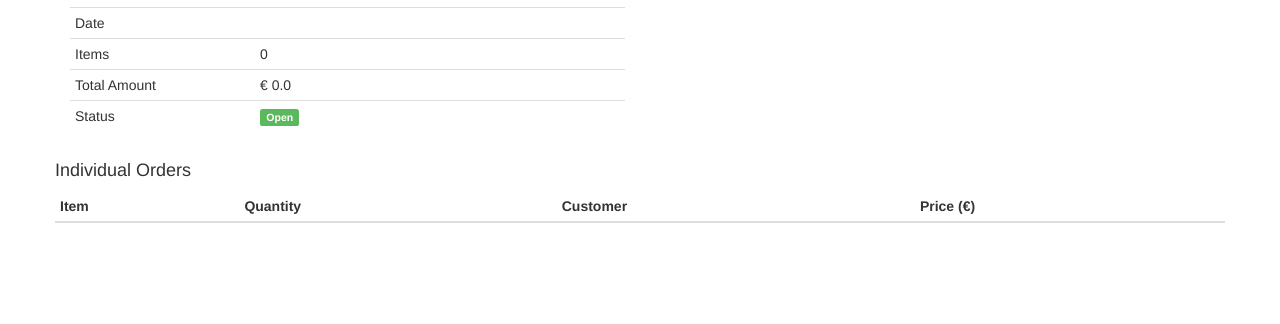
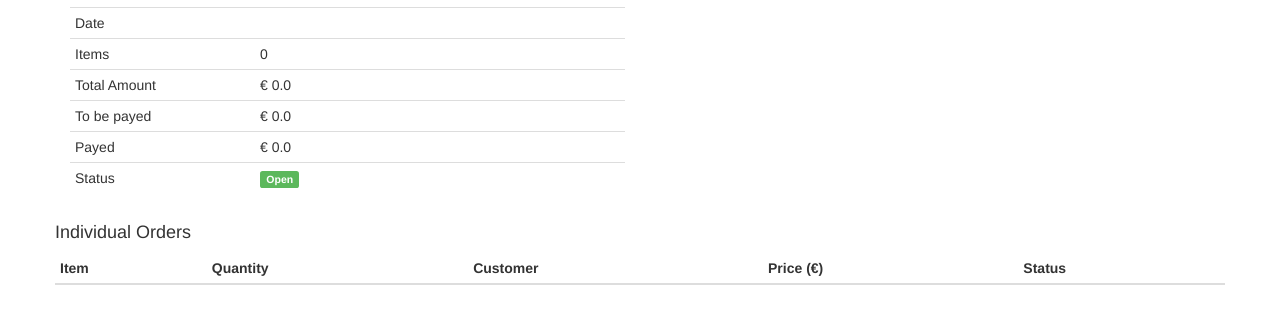
Before and after one commit to sandervalcke/eco-basket, a Flask app: page /orders/1 in a window 1280 px wide. Shown: the part 207-531 px from the top of the page. Run offline with Flask 2, Linux system fonts and the light colour scheme; the visitor is signed in with stand-in values (Sample User, id 1); data that the repository does not hold is empty; parts of the project's set-up code (start-up, migrations or seed data) failed here and were passed over; some libraries are stand-ins or nearby versions.

Commit message:
Marking individual orders as payed

```diff
--- a/bread/database.py
+++ b/bread/database.py
@@ -134,6 +134,16 @@
         return self.compute_price(self.order_items)
 
     @property
+    def price_to_be_payed(self):
+        return sum([order_item.item.price * order_item.quantity
+                    for order_item in self.order_items if not order_item.payed])
+
+    @property
+    def price_payed(self):
+        return sum([order_item.item.price * order_item.quantity
+                    for order_item in self.order_items if order_item.payed])
+
+    @property
     def is_closed(self):
         return set_utc_zone(datetime.utcnow()) > set_utc_zone(self.close_date_utc)
 
@@ -147,6 +157,7 @@
     user_id = Column(Integer, ForeignKey('users.id'), nullable=False)
     item_id = Column(Integer, ForeignKey('items.id'), nullable=False)
     quantity = Column(Integer, nullable=False, server_default='0')
+    payed = Column(Boolean, nullable=False, server_default='0')
 
     order = relationship('DbOrder', backref='order_items')
     item  = relationship('DbItem')
--- a/bread/templates/_macros.html
+++ b/bread/templates/_macros.html
@@ -24,3 +24,11 @@
     {% endif %}
   </div>
 {%- endmacro %}
+
+{% macro render_payed(is_payed) -%}
+  {% if not is_payed %}
+    <span class="label label-warning">To pay</span>
+  {% else %}
+    <span class="label label-success">Payed</span>
+  {% endif %}
+{%- endmacro %}
--- a/bread/templates/all_orders.html
+++ b/bread/templates/all_orders.html
@@ -6,7 +6,7 @@
 {% block content %}
 
 <div class="row">
-<div class="col-md-8">
+<div class="col-md-10">
 <div class="table-responsive">
 <table class="table table-condensed">
   <thead>
@@ -18,6 +18,8 @@
     <th>Producer</th>
     <th class="col-md-1">Items</th>
     <th class="col-md-1">Price (€)</th>
+    <th class="col-md-1">Due (€)</th>
+    <th class="col-md-1">Payed (€)</th>
   </tr>
   </thead>
   {% for order in orders %}
@@ -35,6 +37,8 @@
     <td>{{ order.producer.name }}</td>
     <td>{{ order.total_quantity }}</td>
     <td>{{ format_currency(order.total_price) }}</td>
+    <td>{{ format_currency(order.price_to_be_payed) }}</td>
+    <td>{{ format_currency(order.price_payed) }}</td>
   </tr>
   {% endfor %}
 </table>
--- a/bread/templates/my_orders.html
+++ b/bread/templates/my_orders.html
@@ -1,4 +1,4 @@
-{% from "_macros.html" import render_field, render_field_nolabel %}
+{% from "_macros.html" import render_field, render_field_nolabel, render_payed %}
 
 {% extends "base.html" %}
 
@@ -11,7 +11,7 @@
   <h4><a href="{{url_for('single_order', id=order_data.order.id)}}">{{order_data.order.name}}</a></h4>
   <p>{{format_date(order_data.order.delivery_date)}}</p>
 </div>
-<div class="col-md-6">
+<div class="col-md-7">
 <form class="form-horizontal" method="POST">
   {{ order_data.form.order_id }}
   {{ order_data.form.csrf_token }}
@@ -22,6 +22,7 @@
           <th class="col-md-3">Item</th>
           <th class="col-md-1">Quantity</th>
           <th class="col-md-1">Price (€)</th>
+          <th class="col-md-1">Status</th>
           <th class="col-md-1"></th>
         </tr>
       </thead>
@@ -30,6 +31,7 @@
         <td>{{ order_item.item.name }}</td>
         <td>{{ order_item.quantity }}</td>
         <td>{{ order_item.item.price * order_item.quantity }}</td>
+        <td>{{ render_payed(order_item.payed) }}</td>
         <td>
           {% if not order_data.order.is_closed %}
           {# Will use 'name' to know if it's a delete button #}
--- a/bread/templates/order.html
+++ b/bread/templates/order.html
@@ -1,5 +1,6 @@
 <!-- extend base layout -->
 {% extends "base.html" %}
+{% from "_macros.html" import render_payed %}
 
 {% set active_page = "orders" %}
 
@@ -28,6 +29,14 @@
   <tr>
     <td>Total Amount</td>
     <td>€ {{ format_currency(order.total_price) }}</td>
+  </tr>
+  <tr>
+    <td>To be payed</td>
+    <td>€ {{ format_currency(order.price_to_be_payed) }}</td>
+  </tr>
+  <tr>
+    <td>Payed</td>
+    <td>€ {{ format_currency(order.price_payed) }}</td>
   </tr>
   <tr>
     <td>Status</td>
@@ -73,6 +82,7 @@
       <th>Quantity</th>
       <th>Customer</th>
       <th>Price (€)</th>
+      <th>Status</th>
     </tr>
   </thead>
   {% for order_item in order.order_items %}
@@ -81,6 +91,7 @@
     <td>{{ order_item.quantity }}</td>
     <td>{{ order_item.user.print_name()}}</td>
     <td>{{ order_item.item.price * order_item.quantity }}</td>
+    <td>{{ render_payed(order_item.payed) }}</td>
   </tr>
   {% endfor %}
 </table>
```
Also changed, not shown: migrations/versions/a7f8c246e300_added_per_order_payed_status.py (added, +26 -0 lines), scripts/manage/order_items.py (added, +19 -0 lines), 2 other files.
